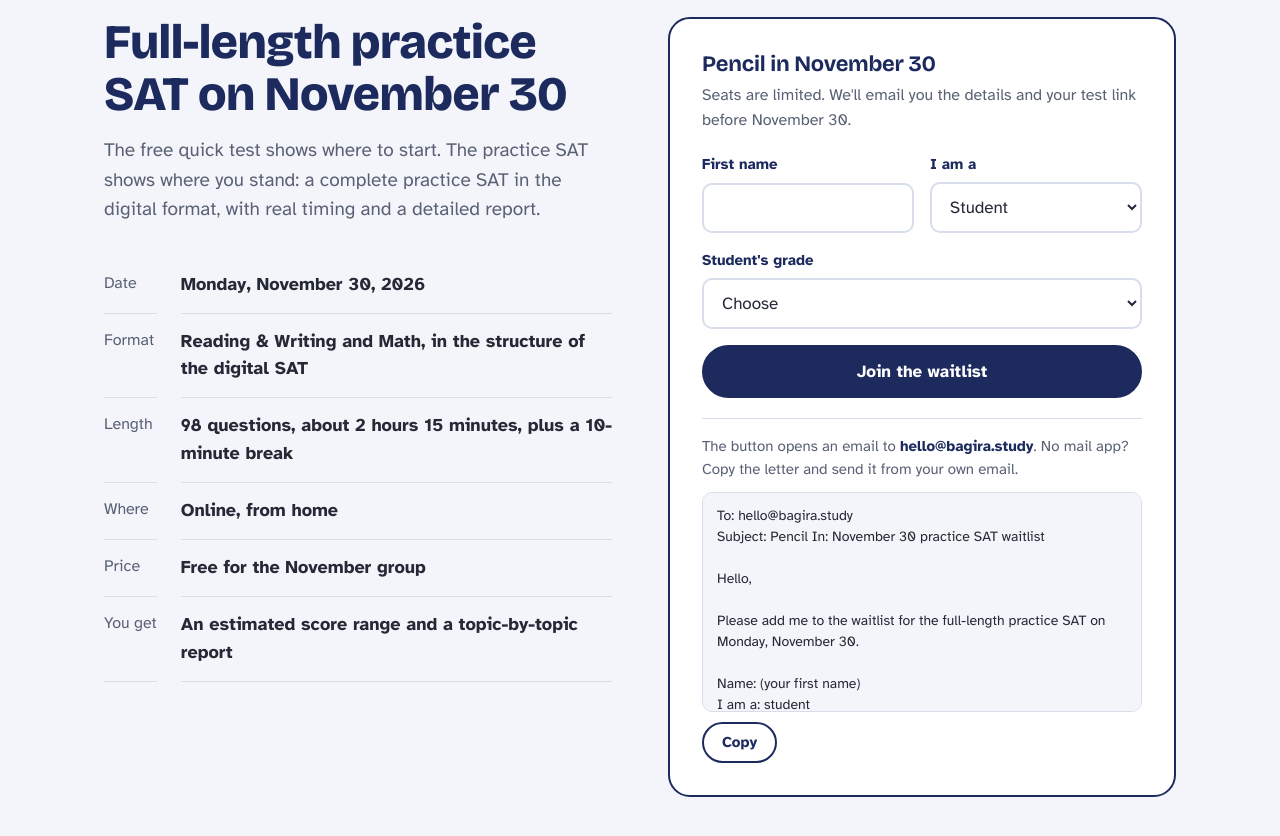
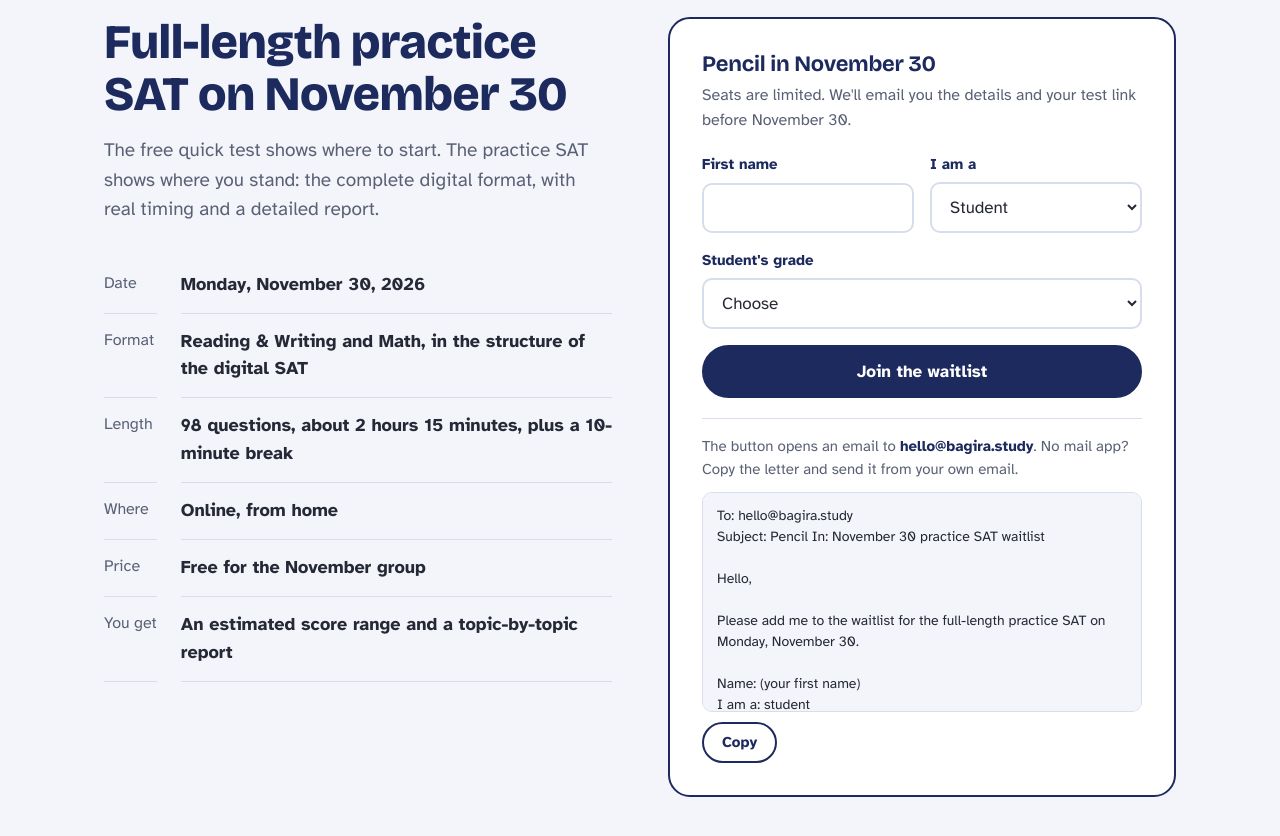
Before and after one commit to kovrigo/satlanding, a plain HTML site: page site/index.html in a window 1280 px wide. Shown: the part 4180-5016 px from the top of the page. Drawn offline with nearby package versions, Linux system fonts and the light colour scheme.

Commit message:
Landing: shorter practice SAT line
Co-Authored-By: Claude Opus 5.5 <noreply@anthropic.com>

```diff
--- a/site/index.html
+++ b/site/index.html
@@ -174,7 +174,7 @@
     <div class="wrap event-grid">
       <div>
         <h2>Full-length practice SAT on November 30</h2>
-        <p style="margin-top:16px;color:var(--muted);font-size:19px">The free quick test shows where to start. The practice SAT shows where you stand: a complete practice SAT in the digital format, with real timing and a detailed report.</p>
+        <p style="margin-top:16px;color:var(--muted);font-size:19px">The free quick test shows where to start. The practice SAT shows where you stand: the complete digital format, with real timing and a detailed report.</p>
         <dl class="facts">
           <dt>Date</dt><dd>Monday, November 30, 2026</dd>
           <dt>Format</dt><dd>Reading &amp; Writing and Math, in the structure of the digital SAT</dd>
```
